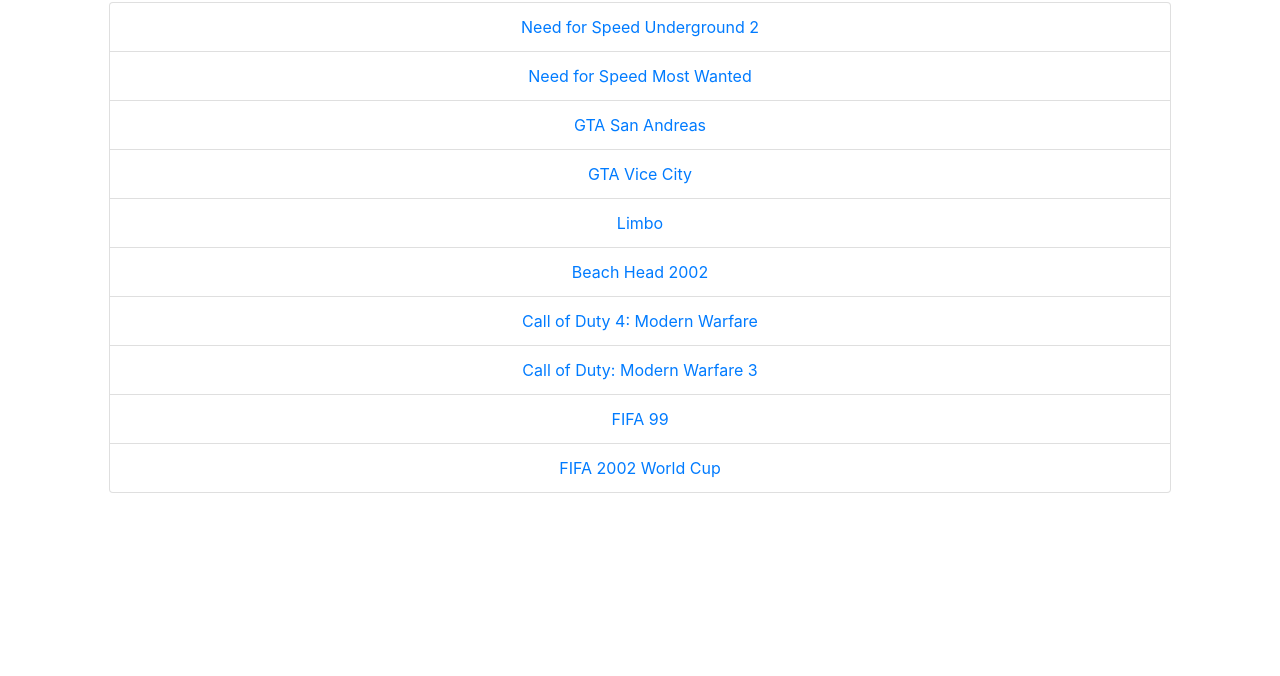
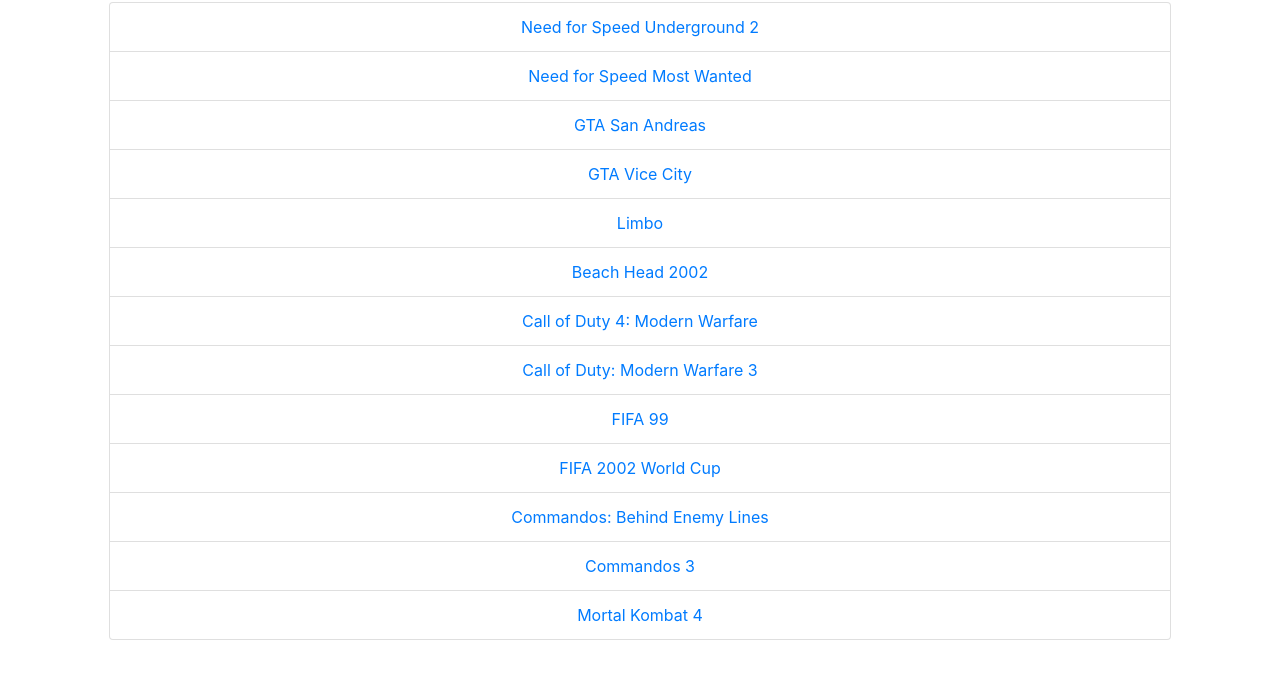
Before and after one commit to jaafarnaddaf/jaafarnaddaf.github.io, a plain HTML site: page g.html in a window 1280 px wide. Shown: the part 182-858 px from the top of the page. Before the commit the page ends 800 px from the top, so only its background shows below. Drawn offline with Linux system fonts and the light colour scheme.

Commit message:
Update g.html

```diff
--- a/g.html
+++ b/g.html
@@ -78,6 +78,9 @@
         <li class="list-group-item"><a href="magnet:?xt=urn:btih:24d07d7050ca3fb00af55752cec597d7b1731058&dn=Call+of+Duty+Modern+Warfare+3-RELOADED&tr=udp%3A%2F%2Ftracker.leechers-paradise.org%3A6969&tr=udp%3A%2F%2Ftracker.openbittorrent.com%3A80&tr=udp%3A%2F%2Fopen.demonii.com%3A1337&tr=udp%3A%2F%2Ftracker.coppersurfer.tk%3A6969&tr=udp%3A%2F%2Fexodus.desync.com%3A6969">Call of Duty: Modern Warfare 3</a></li>
         <li class="list-group-item"><a href="magnet:?xt=urn:btih:96e145bc4b38f2b3670dcf0197bab90f76126198&dn=FiFa+99+%28only+25+mb%29+Full+game+classic&tr=udp%3A%2F%2Ftracker.leechers-paradise.org%3A6969&tr=udp%3A%2F%2Ftracker.openbittorrent.com%3A80&tr=udp%3A%2F%2Fopen.demonii.com%3A1337&tr=udp%3A%2F%2Ftracker.coppersurfer.tk%3A6969&tr=udp%3A%2F%2Fexodus.desync.com%3A6969">FIFA 99</a></li>
         <li class="list-group-item"><a href="magnet:?xt=urn:btih:d292148ff3637b792fa8eee16d8ec72c1c92c4ca&dn=Fifa+World+Cup+2002+direct+play+pc+game&tr=udp%3A%2F%2Ftracker.leechers-paradise.org%3A6969&tr=udp%3A%2F%2Ftracker.openbittorrent.com%3A80&tr=udp%3A%2F%2Fopen.demonii.com%3A1337&tr=udp%3A%2F%2Ftracker.coppersurfer.tk%3A6969&tr=udp%3A%2F%2Fexodus.desync.com%3A6969">FIFA 2002 World Cup</a></li>
+        <li class="list-group-item"><a href="magnet:?xt=urn:btih:09587c530dc99730c190c884b6dece7b26bff00f&dn=Commandos+-+Behind+Enemy+Lines&tr=udp%3A%2F%2Ftracker.leechers-paradise.org%3A6969&tr=udp%3A%2F%2Ftracker.openbittorrent.com%3A80&tr=udp%3A%2F%2Fopen.demonii.com%3A1337&tr=udp%3A%2F%2Ftracker.coppersurfer.tk%3A6969&tr=udp%3A%2F%2Fexodus.desync.com%3A6969">Commandos: Behind Enemy Lines</a></li>
+        <li class="list-group-item"><a href="magnet:?xt=urn:btih:0ae45988088908cba1bd3ffd93949ece8d0a6d53&dn=commandos+3+destination+Berlin&tr=udp%3A%2F%2Ftracker.leechers-paradise.org%3A6969&tr=udp%3A%2F%2Ftracker.openbittorrent.com%3A80&tr=udp%3A%2F%2Fopen.demonii.com%3A1337&tr=udp%3A%2F%2Ftracker.coppersurfer.tk%3A6969&tr=udp%3A%2F%2Fexodus.desync.com%3A6969">Commandos 3</a></li>
+        <li class="list-group-item"><a href="magnet:?xt=urn:btih:7d7cbc922b683f9276a646caa3339011bda1fcc9&dn=PC+Games+-+Mortal+Kombat+4.zip&tr=udp%3A%2F%2Ftracker.leechers-paradise.org%3A6969&tr=udp%3A%2F%2Ftracker.openbittorrent.com%3A80&tr=udp%3A%2F%2Fopen.demonii.com%3A1337&tr=udp%3A%2F%2Ftracker.coppersurfer.tk%3A6969&tr=udp%3A%2F%2Fexodus.desync.com%3A6969">Mortal Kombat 4</a></li>
       </ul>
     </div>
 
```
